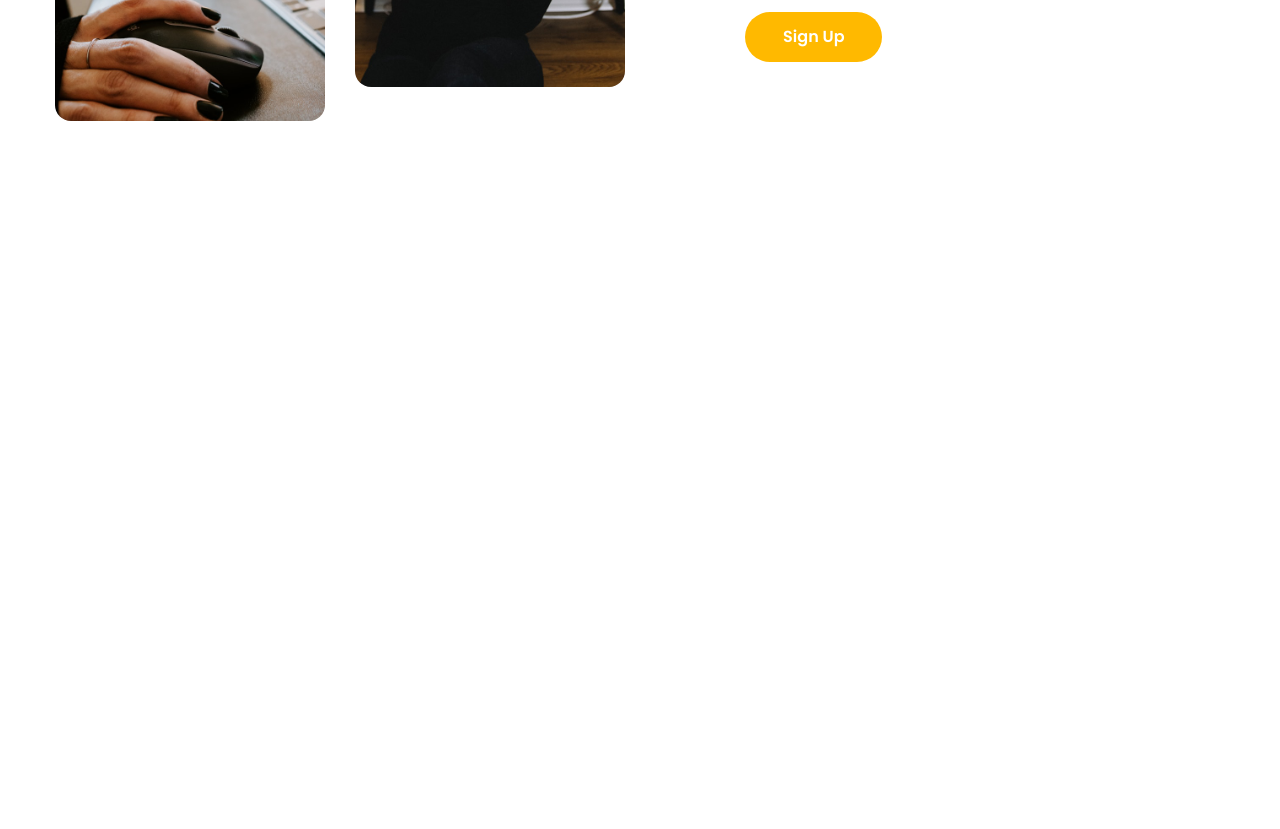
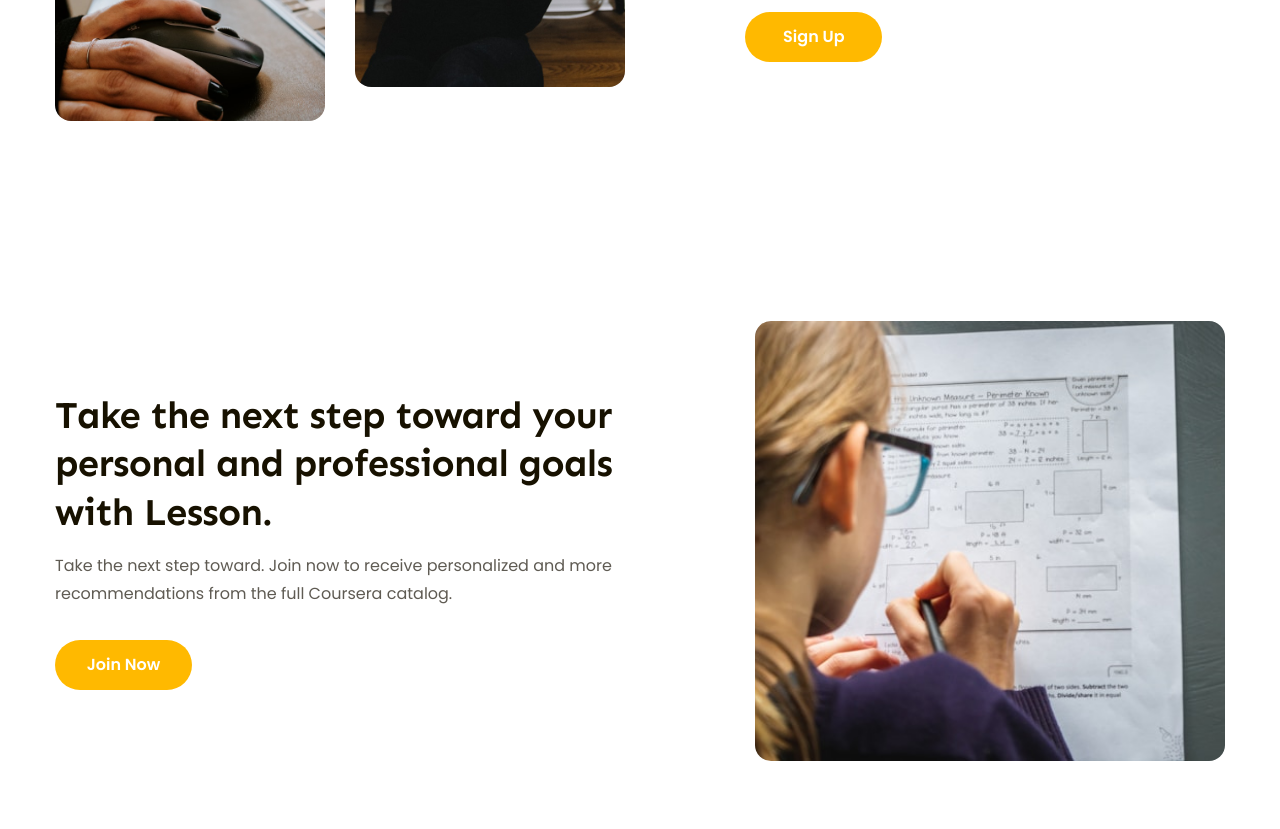
Before and after one commit to Phong08VS/FigmaToHtml, a plain HTML site: page index.html in a window 1280 px wide. Shown: the part 2734-3563 px from the top of the page. Drawn offline with Linux system fonts and the light colour scheme.

Commit message:
P11 code features 2

```diff
--- a/Assets/CSS/style.css
+++ b/Assets/CSS/style.css
@@ -373,7 +373,7 @@ a {
     justify-content: space-between;
 }
 
-.popular .course-item .title a{
+.popular .course-item .title a {
     color: var(--font-black);
     font-size: 1.8rem;
     font-weight: 600;
@@ -485,7 +485,7 @@ a {
     line-height: 1.54;
 }
 
-/* ===============================================features=============================================== */
+/* ===============================================features 1=============================================== */
 .features {
     margin-top: 135px;
     padding: 65px 0;
@@ -509,7 +509,7 @@ a {
     border-radius: 16px;
 }
 
-.features .images img:first-child {
+.features .images .firstImg {
     margin-top: 34px;
 }
 
@@ -533,3 +533,23 @@ a {
     height: 50px;
     background-color: var(--primary-color);
 }
+
+/* ===============================================features 2=============================================== */
+.features-2nd {
+    margin-top: 70px;
+}
+
+.features-2nd .body-features {
+    display: flex;
+    flex-direction: row-reverse;
+}
+
+.features-2nd .content {
+    width: 49%;
+}
+
+.features-2nd .images img {
+    width: 470px;
+    height: 440px;
+    margin-left: auto;
+}
--- a/index.html
+++ b/index.html
@@ -300,13 +300,13 @@
             </div>
         </div>
 
-        <!-- features -->
+        <!-- features 1-->
          <div class="features">
             <div class="main-content">
                 <div class="body-features">
                     <!-- Khối trái -->
                     <div class="images">
-                        <img src="./Assets/Img/learn1.jpg" alt="Learner outcomes through our awesome platform">
+                        <img class="firstImg" src="./Assets/Img/learn1.jpg" alt="Learner outcomes through our awesome platform">
                         <img src="./Assets/Img/learn2.jpg" alt="Learner outcomes through our awesome platform">
                     </div>
                     <!-- Khối phải -->
@@ -319,6 +319,24 @@
                 </div>
             </div>
          </div>
+
+         <!-- features 2 -->
+         <div class="features features-2nd">
+            <div class="main-content">
+                <div class="body-features">
+                    <!-- Khối trái -->
+                    <div class="images">
+                        <img src="./Assets/Img/learn3.jpg" alt="Learner outcomes through our awesome platform">
+                    </div>
+                    <!-- Khối phải -->
+                    <div class="content">
+                        <h2 class="heading-lv2">Take the next step toward your personal and professional goals with Lesson.</h2>
+                        <p class="description">Take the next step toward. Join now to receive personalized  and more recommendations from the full Coursera catalog.</p>
+                        <a href="#!" class="btn cta-btn">Join Now</a>
+                    </div>
+                </div>
+            </div>
+         </div>
     </main>
 </body>
 
```
Also changed, not shown: Assets/Img/learn3.jpg (added).
